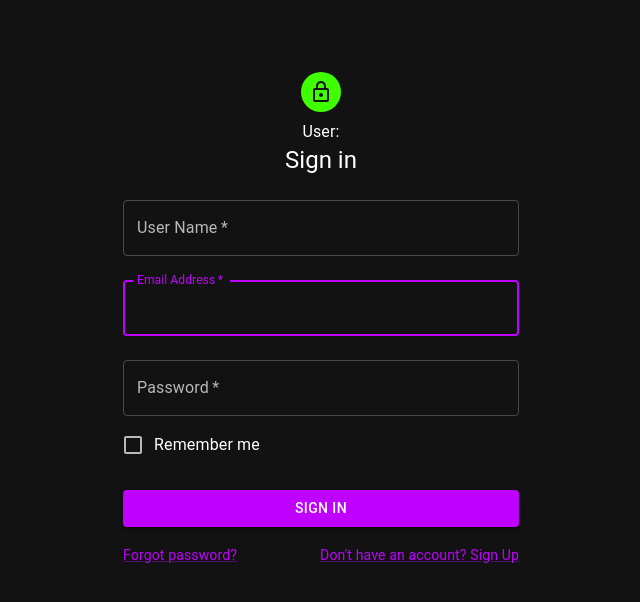
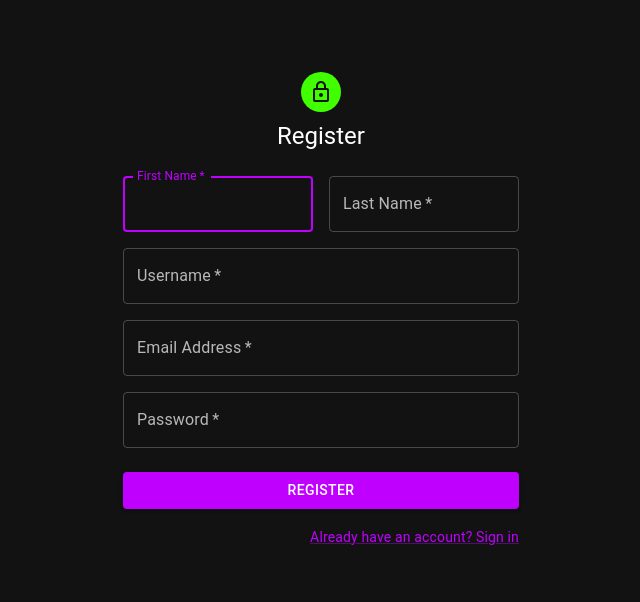
Before and after one commit to WDI-302/ecommerce-redux, a React (Create React App) app: page / in a window 1280 px wide. Shown: the top 602 px of the page, without its empty margins (319-959 px from the left). Built offline with nearby package versions, Linux system fonts and the light colour scheme.

Commit message:
initial regiser component with redux

```diff
--- a/src/App.js
+++ b/src/App.js
@@ -7,9 +7,7 @@ import Login from './components/Login'
 function App() {
   return (
     <>
-    {/* <Home />
-    <Register /> */}
-    <Login />
+    <Register />
     </>
   );
 }
--- a/src/components/Login.js
+++ b/src/components/Login.js
@@ -39,7 +39,6 @@ export default function Login() {
     dispatch(fetchUser(userObj))
   };
 
-
   return (
       <Container component="main" maxWidth="xs">
         <Box
@@ -53,7 +52,8 @@ export default function Login() {
           <Avatar sx={{ m: 1, bgcolor: 'secondary.main' }}>
             <LockOutlinedIcon />
           </Avatar>
-          User: {user.username}
+          User: {user.username} <br />
+          Email: {user.email}
           <Typography component="h1" variant="h5">
             Sign in
           </Typography>
--- a/src/components/Register.js
+++ b/src/components/Register.js
@@ -1,4 +1,5 @@
-import * as React from 'react';
+// import * as React from 'react';
+import React, {useState} from 'react'
 import Avatar from '@mui/material/Avatar';
 import Button from '@mui/material/Button';
 import CssBaseline from '@mui/material/CssBaseline';
@@ -11,21 +12,39 @@ import Box from '@mui/material/Box';
 import LockOutlinedIcon from '@mui/icons-material/LockOutlined';
 import Typography from '@mui/material/Typography';
 import Container from '@mui/material/Container';
+import { useSelector, useDispatch } from 'react-redux';
+import { registerUser } from '../redux/userSlice';
+
+export default function Register() {
+
+  const dispatch = useDispatch()
+  const user = useSelector(state => state.user)
+
+  const handleSubmit = (event) => {
+
+    event.preventDefault();
+    const data = new FormData(event.currentTarget);
+    // console.log({
+    //   firstname: data.get('firstName'),
+    //   lastname: data.get('lastName'),
+    //   username: data.get('username'),
+    //   email: data.get('email'),
+    //   password: data.get('password'),
+    // });
+
+    dispatch(registerUser({
+      firstname: data.get('firstName'),
+      lastname: data.get('lastName'),
+      username: data.get('username'),
+      email: data.get('email'),
+      password: data.get('password'),
+    }))
 
 
-export default function Register() {
-  const handleSubmit = (event) => {
-    event.preventDefault();
-    const data = new FormData(event.currentTarget);
-    console.log({
-      email: data.get('email'),
-      password: data.get('password'),
-    });
   };
 
   return (
       <Container component="main" maxWidth="xs">
-        <CssBaseline />
         <Box
           sx={{
             marginTop: 8,
@@ -44,14 +63,14 @@ export default function Register() {
             <Grid container spacing={2}>
               <Grid item xs={12} sm={6}>
                 <TextField
-                  autoComplete="given-name"
                   name="firstName"
                   required
                   fullWidth
                   id="firstName"
                   label="First Name"
+                  autoComplete="given-name"
                   autoFocus
-                />
+                  />
               </Grid>
               <Grid item xs={12} sm={6}>
                 <TextField
@@ -61,6 +80,16 @@ export default function Register() {
                   label="Last Name"
                   name="lastName"
                   autoComplete="family-name"
+                />
+              </Grid>
+              <Grid item xs={12}>
+                <TextField
+                  required
+                  fullWidth
+                  id='username'
+                  label='Username'
+                  name='username'
+                  autoComplete='username'
                 />
               </Grid>
               <Grid item xs={12}>
@@ -84,12 +113,6 @@ export default function Register() {
                   autoComplete="new-password"
                 />
               </Grid>
-              <Grid item xs={12}>
-                <FormControlLabel
-                  control={<Checkbox value="allowExtraEmails" color="primary" />}
-                  label="I want to receive inspiration, marketing promotions and updates via email."
-                />
-              </Grid>
             </Grid>
             <Button
               type="submit"
@@ -109,6 +132,5 @@ export default function Register() {
           </Box>
         </Box>
       </Container>
-
   );
 }
--- a/src/redux/userSlice.js
+++ b/src/redux/userSlice.js
@@ -1,11 +1,19 @@
 import { createAsyncThunk, createSlice } from "@reduxjs/toolkit"
 import Axios from '../lib/Axios'
+import { SatelliteAlt } from "@mui/icons-material"
 
 export const fetchUser = createAsyncThunk('user/fetchUser', async userData => {
     let response = await Axios.post('/users/login', userData)
     return  {
         user: response.data.userObj,
         token: response.data.token
+    }
+})
+
+export const registerUser = createAsyncThunk('user/registerUser', async userData => {
+    let response = await Axios.post('/users/register', userData)
+    return {
+        user: response.data.userObj
     }
 })
 
@@ -28,6 +36,9 @@ export const userSlice = createSlice({
                 state.email = "test@string.com"
                 state.password = action.payload.user.password
             })
+            .addCase(registerUser.fulfilled, (state, action) => {
+                state = action.payload.user
+            })
 
     }
 })
```
